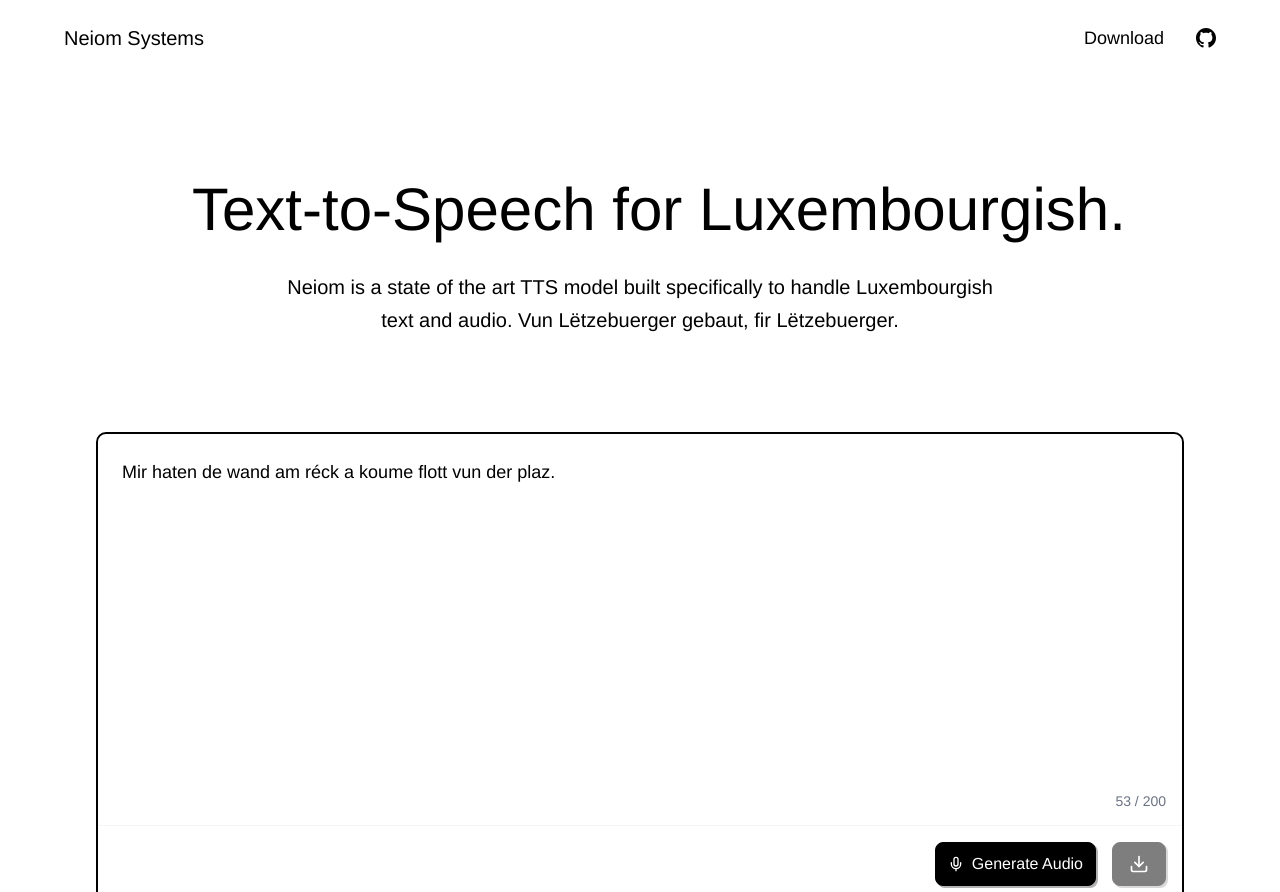
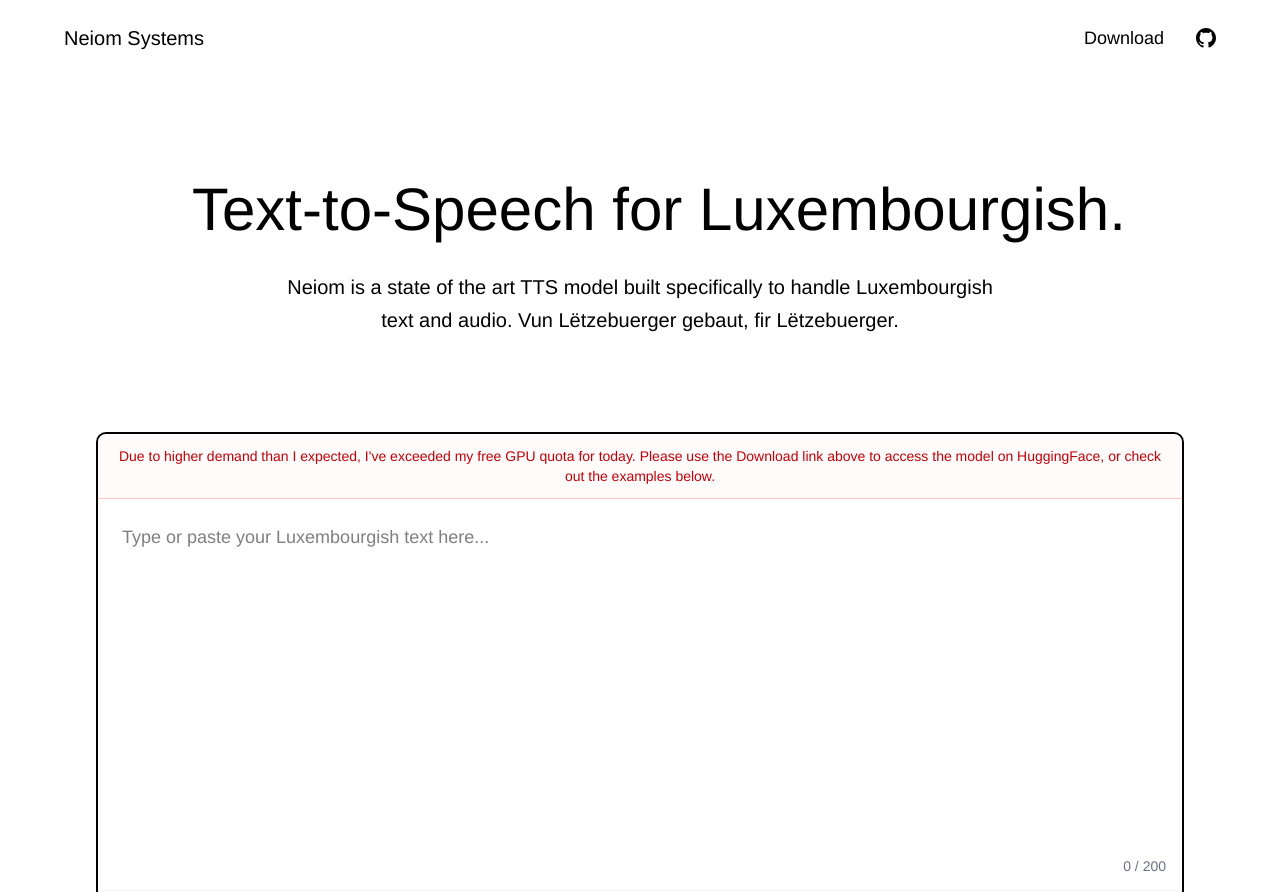
Before and after one commit to Wavemark-Systems/wavemark-nextjs, a Next.js app: page / in a window 1280 px wide. Shown: the top 892 px of the page. Built offline with nearby package versions, Linux system fonts and the light colour scheme.

Commit message:
suffering from success

```diff
--- a/src/components/landing_page/Demo.tsx
+++ b/src/components/landing_page/Demo.tsx
@@ -6,7 +6,7 @@
 import { track } from '@vercel/analytics';
 
 export default function Demo() {
-  const [text, setText] = useState("Mir haten de wand am réck a koume flott vun der plaz.");
+  const [text, setText] = useState("");
   const { loading, error, generateSpeech, downloadAudio, audioURL } = useTTS();
   const [isPlaying, setIsPlaying] = useState(false);
   const [barCount, setBarCount] = useState(60);
@@ -63,6 +63,12 @@
   return (
     <div className="flex flex-col items-center px-4 sm:px-6 lg:px-8 py-8 sm:py-12 lg:py-16 max-w-6xl mx-auto w-full">
       <div className="w-full border-2 border-black rounded-lg overflow-hidden">
+        {/* GPU Quota Notice */}
+        <div className="p-3 border-b border-red-200 bg-red-50/30">
+          <p className="text-sm text-red-700 text-center">
+            Due to higher demand than I expected, I've exceeded my free GPU quota for today. Please use the Download link above to access the model on HuggingFace, or check out the examples below.
+          </p>
+        </div>
         <div className="relative">
           <textarea
             value={text}
@@ -145,7 +151,7 @@
             <div className="flex flex-col sm:flex-row gap-3 sm:gap-4">
               <Button
                 onClick={handleGenerate}
-                disabled={loading || !text.trim()}
+                disabled={true}
                 className="w-full sm:w-auto bg-black text-white border border-black shadow-[2px_2px_0px_0px_rgba(0,0,0,0.3)] hover:bg-black hover:text-white hover:shadow-[1px_1px_0px_0px_rgba(0,0,0,0.3)] hover:translate-x-[1px] hover:translate-y-[1px] transition-all duration-150 rounded-md px-6 sm:px-8 py-3 text-sm sm:text-base font-normal flex items-center justify-center gap-2 h-[44px] disabled:opacity-50 disabled:cursor-not-allowed disabled:hover:translate-x-0 disabled:hover:translate-y-0 disabled:hover:shadow-[2px_2px_0px_0px_rgba(0,0,0,0.3)]"
               >
                 <svg xmlns="http://www.w3.org/2000/svg" width="20" height="20" viewBox="0 0 24 24" fill="none" stroke="currentColor" strokeWidth="2" strokeLinecap="round" strokeLinejoin="round">
```
